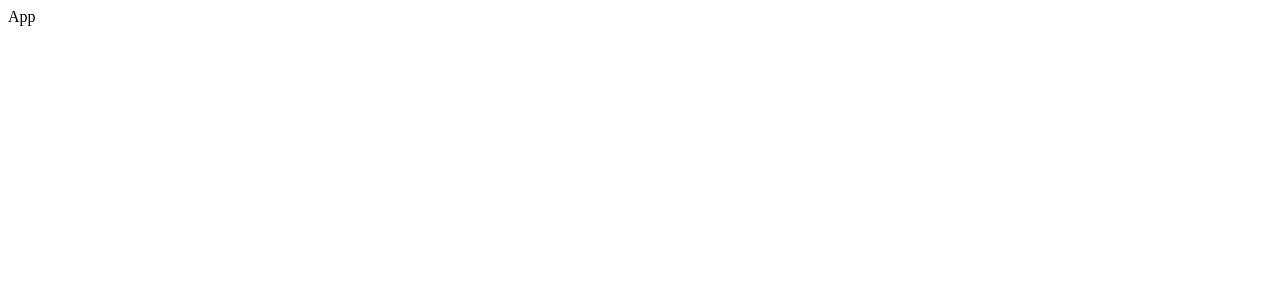
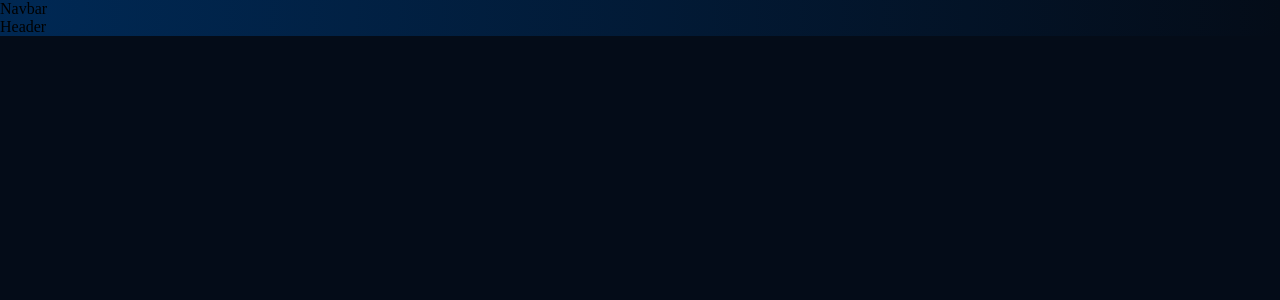
Before and after one commit to younusraza909/chat-gpt3-ui, a React (Create React App) app: page / in a window 1280 px wide. Shown: the top 300 px of the page. Built offline with nearby package versions, Linux system fonts and the light colour scheme.

Commit message:
Added some simple styling which we will use in our project

```diff
--- /dev/null
+++ b/src/App.css
@@ -0,0 +1,86 @@
+* {
+    box-sizing: border-box;
+    padding: 0;
+    margin: 0;
+    scroll-behavior: smooth;
+}
+
+body {
+    background-color: var(--color-bg);
+}
+
+a {
+    text-decoration: none;
+    color: unset;
+}
+
+.gradient__bg {
+    background: radial-gradient(circle at 3% 25%, rgba(0, 40, 83, 1) 0%, rgba(4, 12, 24, 1) 100%);
+}
+
+.gradient__text {
+    background-color: var(--gradient-text);
+    background-clip: text;
+    -webkit-background-clip: text;
+    -webkit-text-fill-color: transparent;
+}
+
+.section__padding {
+    padding: 4rem 6rem;
+}
+
+.section__margin {
+    margin: 4rem 6rem;
+}
+
+.scale-up-center {
+    -webkit-animation: scale-up-center 0.4s cubic-bezier(0.390, 0.575, 0.565, 1.000) both;
+    animation: scale-up-center 0.4s cubic-bezier(0.390, 0.575, 0.565, 1.000) both;
+}
+
+@-webkit-keyframes scale-up-center {
+    0% {
+        -webkit-transform: scale(0.5);
+        transform: scale(0.5);
+    }
+
+    100% {
+        -webkit-transform: scale(1);
+        transform: scale(1);
+    }
+}
+
+@keyframes scale-up-center {
+    0% {
+        -webkit-transform: scale(0.5);
+        transform: scale(0.5);
+    }
+
+    100% {
+        -webkit-transform: scale(1);
+        transform: scale(1);
+    }
+}
+
+
+@media screen and (max-width: 700px) {
+    .section__padding {
+        padding: 4rem;
+    }
+
+    .section__margin {
+        margin: 4rem;
+    }
+
+}
+
+@media screen and (max-width: 550px) {
+    .section__padding {
+        padding: 4rem 2rem;
+    }
+
+    .section__margin {
+        margin: 4rem 2rem;
+    }
+
+}
--- a/src/App.js
+++ b/src/App.js
@@ -1,9 +1,16 @@
 import React from 'react'
+import "./App.css"
+
+import { Navbar } from "./components"
+import { Header } from "./containers"
 
 const App = () => {
     return (
-        <div>
-            App
+        <div className='App'>
+            <div className='gradient__bg'>
+                <Navbar />
+                <Header />
+            </div>
         </div>
     )
 }
--- /dev/null
+++ b/src/index.css
@@ -0,0 +1,14 @@
+@import url('https://fonts.googleapis.com/css2?family=Manrope:wght@200;300;400;500;600;700;800&display=swap');
+
+:root {
+    --font-family: 'Manrope', sans-serif;
+
+    --gradient-text: linear-gradient(89.97deg, #AE67FA 1.84%, #F49867 102.67%);
+    --gradient-bar: linear-gradient(103.22deg, #AE67FA -13.86%, #F49867 99.55%);
+
+    --color-bg: #040C18;
+    --color-footer: #031B34;
+    --color-blog: #042c54;
+    --color-text: #81AFDD;
+    --color-subtext: #FF8A71;
+}
--- a/src/index.js
+++ b/src/index.js
@@ -1,5 +1,6 @@
 import { createRoot } from "react-dom/client"
 import App from "./App"
+import "./index.css"
 
 const root = createRoot(document.getElementById('root'))
 root.render(<App />)
```
